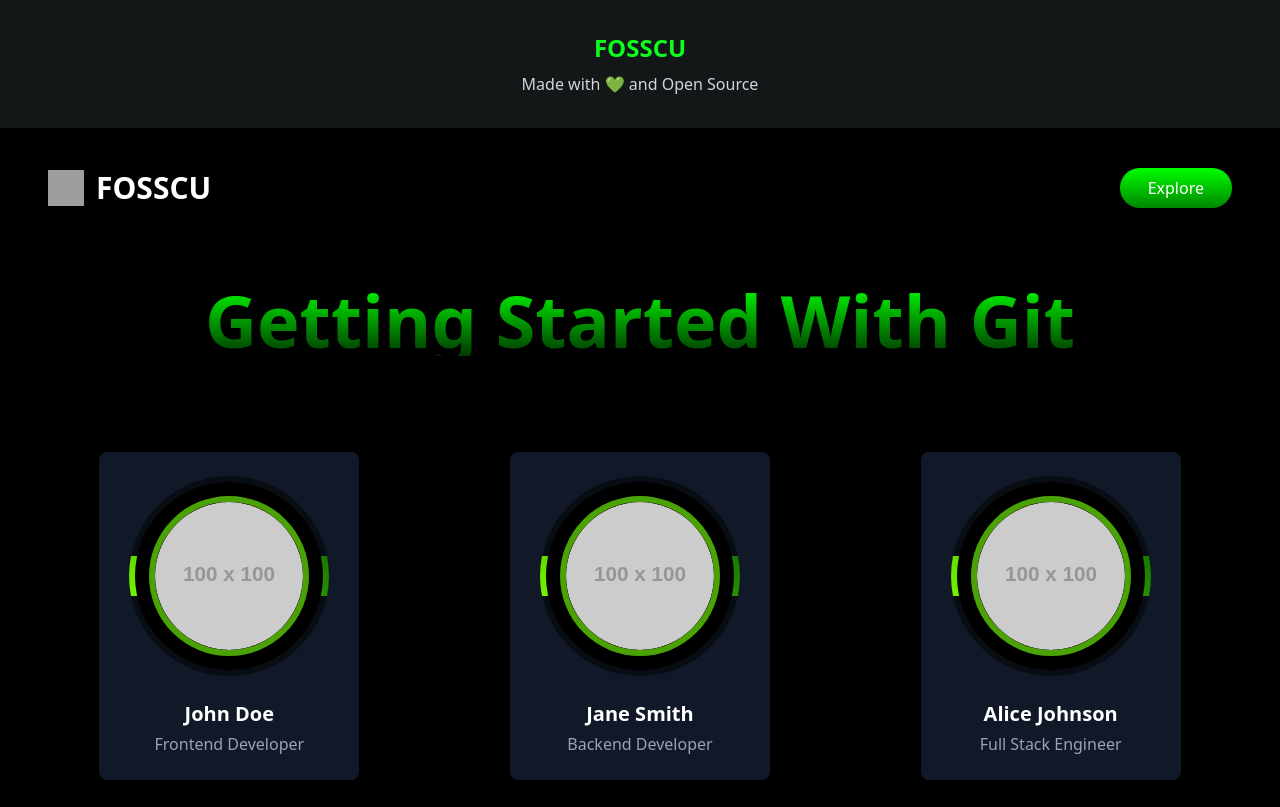
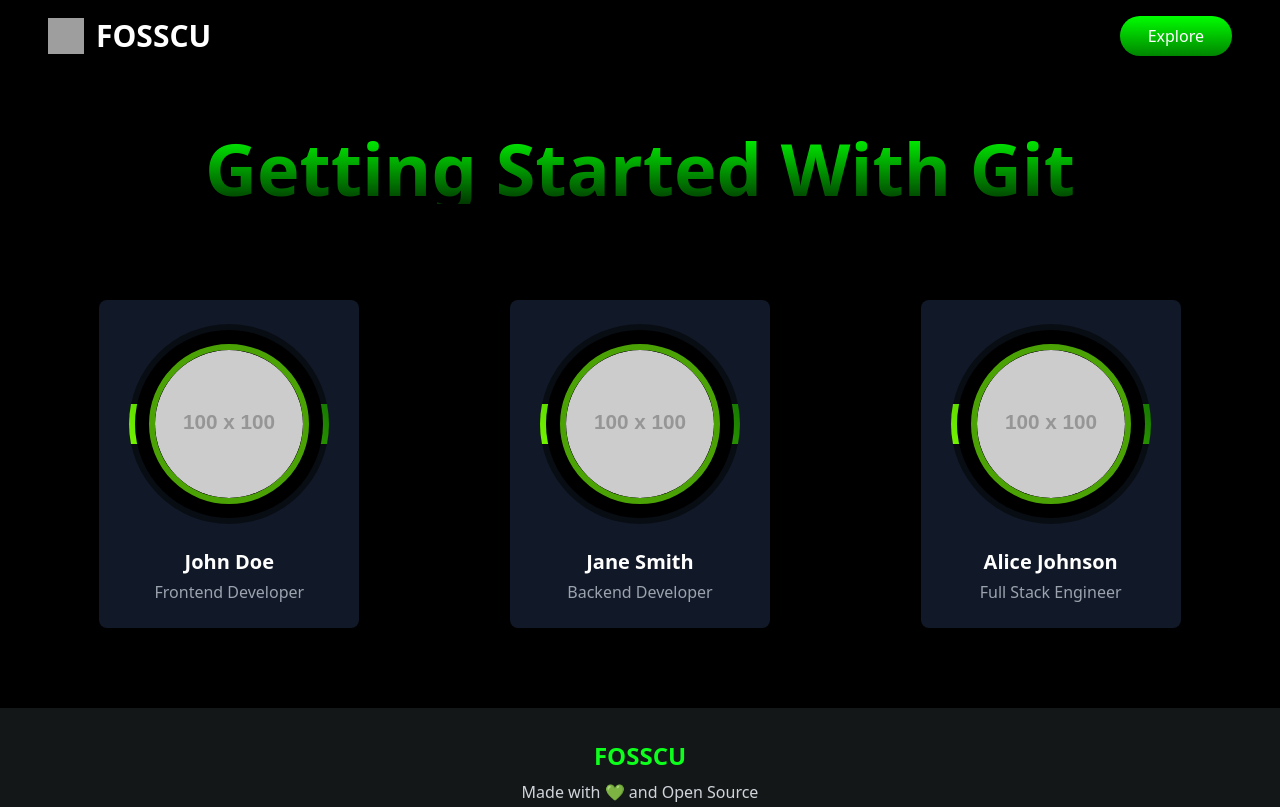
Before and after one commit to JiyaGupta-cs/fosscu-git, a website: page index.html in a window 1280 px wide. Shown: the top 807 px of the page. Drawn offline with nearby package versions, Linux system fonts and the light colour scheme; grey boxes are pictures that could not be loaded; placeholder pictures from the web are drawn by us.

Commit message:
Update index.html

```diff
--- a/index.html
+++ b/index.html
@@ -1,22 +1,5 @@
-     </div>
-    </div>
-
-    <footer class="p-6 py-8 flex justify-center items-center bg-[#141718]">
-        <div class="flex-col md:flex text-center gap-6 md:gap-2 justify-center items-center">
-            <p class="text-[#0DFF1C] font-bold py-2 md:py-0 text-2xl" >FOSSCU</p>
-            <p class="text-[#D1D5DB]">Made with 💚 and Open Source</p>
-        </div>
-
-        </footer>
-
-    <script src="index.js"></script>
-</body>
-
-</html> -->
-
 <!DOCTYPE html>
 <html lang="en">
-
 <head>
     <meta charset="UTF-8">
     <meta name="viewport" content="width=device-width, initial-scale=1.0">
@@ -24,9 +7,7 @@
     <link rel="stylesheet" href="index.css">
     <script src="https://cdn.tailwindcss.com"></script>
 </head>
-
 <body>
-
     <!-- Navbar Section -->
     <nav class="flex bg-bg-black p-4 px-12 items-center justify-between">
         <div class="flex gap-3">
@@ -43,7 +24,6 @@
         <h2 class="text-[#0DFF1C] text-gradient text-7xl my-3 mb-8 text-center font-black">
             Getting Started With Git
         </h2>
-
         <!-- This is where the member cards will be displayed -->
         <div class="flex justify-around items-center gap-4 p-8 text-white flex-wrap" id="steeringCouncil">
             <!-- Member cards will be dynamically inserted here by index.js -->
@@ -61,5 +41,4 @@
     <!-- JavaScript -->
     <script src="index.js"></script>
 </body>
-
 </html>
```
